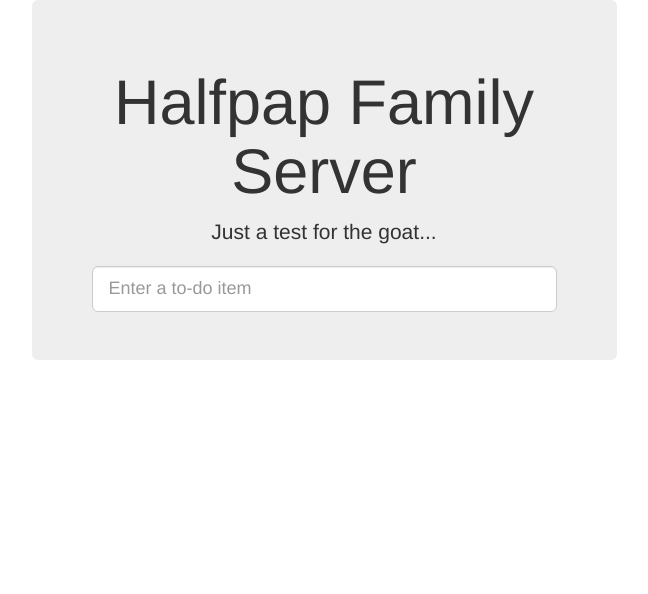
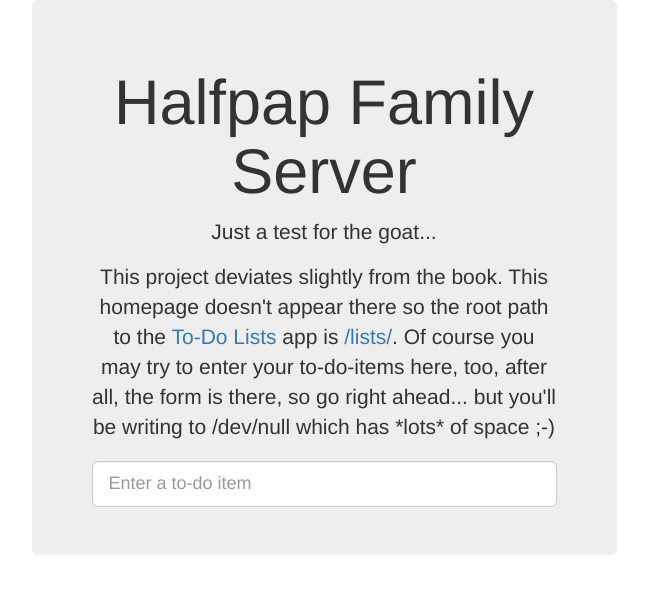
Before and after one commit to McCavity/familyserver, a Django app: template core/templates/core/index.html in a window 1280 px wide. Shown: the top 594 px of the page, without its empty margins (316-964 px from the left). Run offline with Django 3.2, Linux system fonts and the light colour scheme; the template is opened without the code that fills it, so the values that code supplies are empty; some libraries are stand-ins or nearby versions.

Commit message:
Added an explicit link to the lists app in index.html

```diff
--- a/core/templates/core/index.html
+++ b/core/templates/core/index.html
@@ -4,4 +4,5 @@
 
 {% block comment %}
 <p>Just a test for the goat...</p>
+<p>This project deviates slightly from the book. This homepage doesn't appear there so the root path to the <a href="/lists/">To-Do Lists</a> app is <a href="/lists/">/lists/</a>. Of course you may try to enter your to-do-items here, too, after all, the form is there, so go right ahead... but you'll be writing to /dev/null which has *lots* of space ;-)</p>
 {% endblock %}
```
